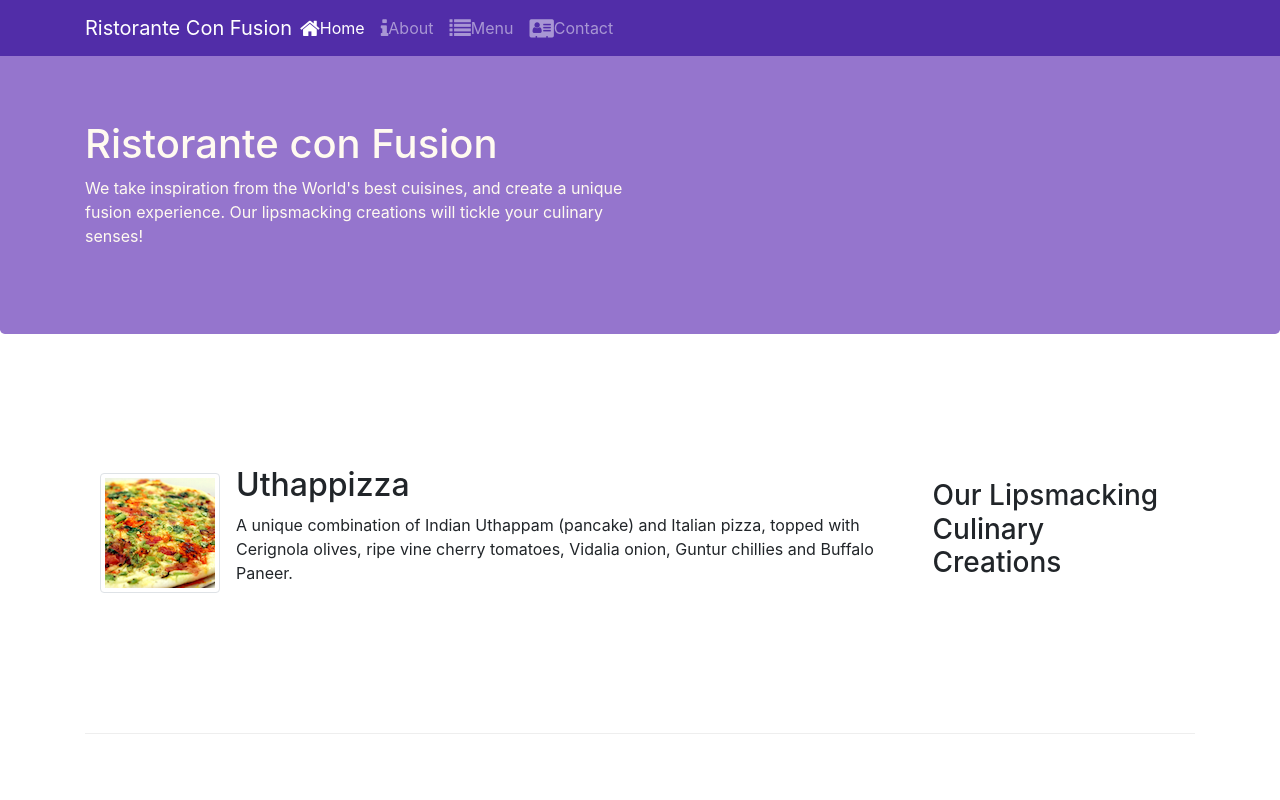
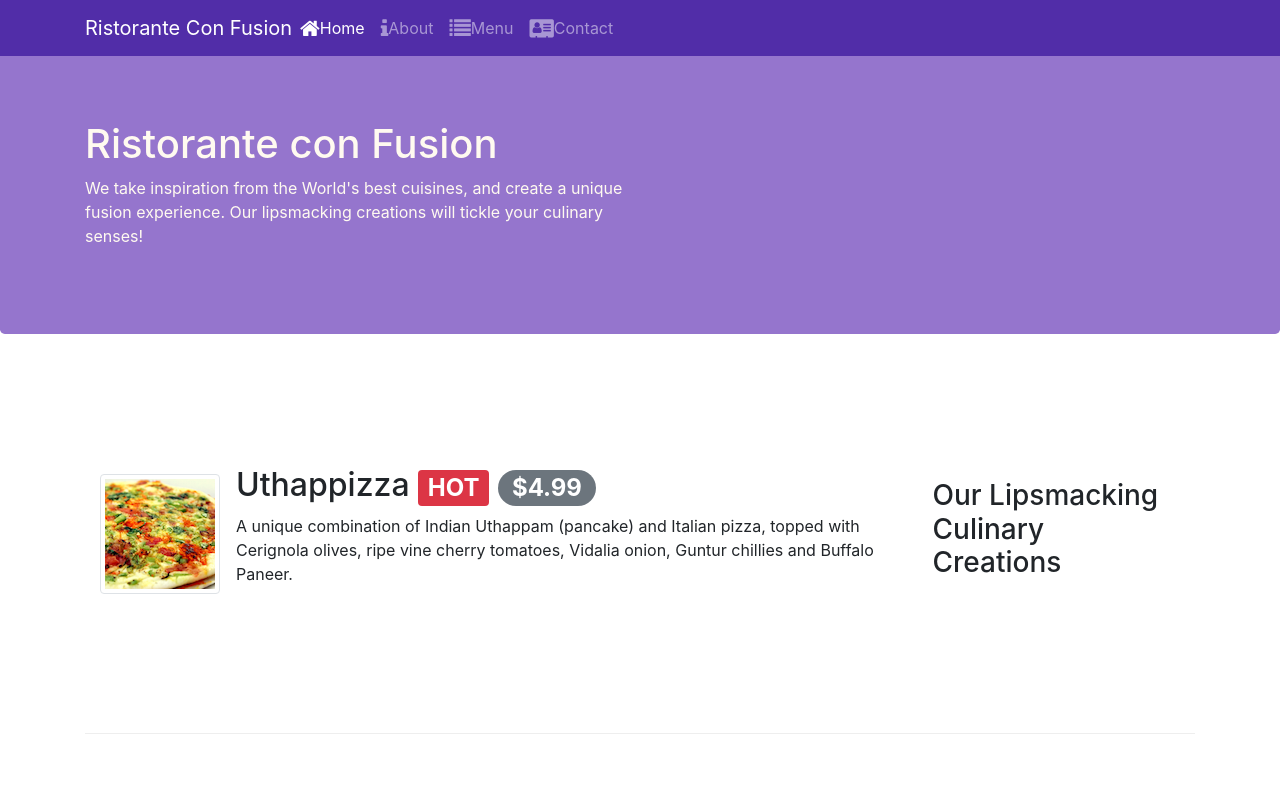
Before and after one commit to Vee46834/Coursera-bootstrap-course, a website: page index.html in a window 1280 px wide. Shown: the top 800 px of the page. Drawn offline with nearby package versions, Linux system fonts and the light colour scheme.

Commit message:
alerting user

```diff
--- a/index.html
+++ b/index.html
@@ -77,7 +77,8 @@
                         src="img/uthappizza.png" alt="uthappizza">
 
                     <div class="media-body">
-                        <h2>Uthappizza</h2>
+                        <!--alerting user : badge-->
+                        <h2>Uthappizza <span class="badge badge-danger">HOT</span> <span class="badge badge-pill badge-secondary">$4.99</span> </h2>
                         <p>A unique combination of Indian Uthappam (pancake) and Italian pizza, topped with Cerignola olives,
                             ripe vine cherry tomatoes, Vidalia onion, Guntur chillies and Buffalo Paneer.</p>
                     </div>
```
